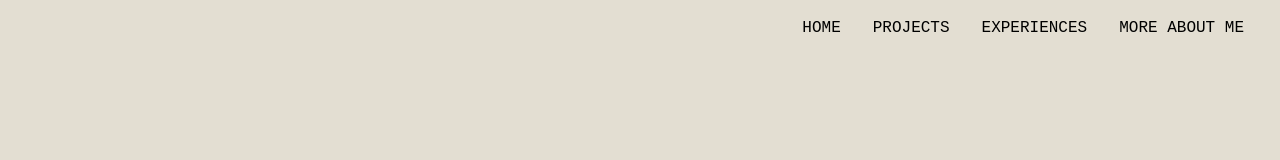
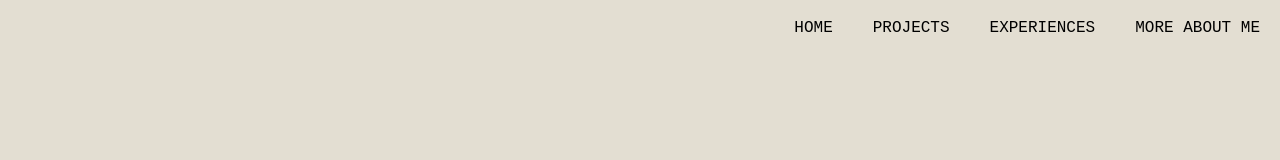
Before and after one commit to char-lie-ho/char-lie-ho.github.io, a plain HTML site: page index.html in a window 1280 px wide. Shown: the top 160 px of the page. Drawn offline with nearby package versions, Linux system fonts and the light colour scheme.

Commit message:
Remove nav bar bug

```diff
--- a/index.html
+++ b/index.html
@@ -27,7 +27,7 @@
 
 <body>
     <!-- nav -->
-    <nav id="navbarPlaceholder" class="navbar navbar-expand-sm p-2"> </nav>
+    <div id="navbarPlaceholder"> </div>
 
     <!-- body -->
 
--- a/nav.html
+++ b/nav.html
@@ -1,18 +1,7 @@
-<div class="container-fluid">
-    <nav class=" collapse navbar-collapse" id="navbarNavDropdown">
-        <ul class="navbar-nav ms-auto">
-            <li class="nav-item">
-                <a class="nav-link mx-2" href="index.html" style="color: #000;">HOME</a>
-            </li>
-            <li class="nav-item">
-                <a class="nav-link mx-2" href="project.html" style="color: #000;">PROJECTS</a>
-            </li>
-            <li class="nav-item">
-                <a class="nav-link mx-2" href="experience.html" style="color: #000;">EXPERIENCES</a>
-            </li>
-            <li class="nav-item">
-                <a class="nav-link mx-2" href="aboutme.html" style="color: #000;">MORE ABOUT ME</a>
-            </li>
-        </ul>
-    </nav>
-</div>
+<nav id="navbarNavDropdown" class="navbar justify-content-end">
+    <a class="nav-link mx-1" href="index.html" style="color: #000;">HOME</a>
+    <a class="nav-link mx-1" href="project.html" style="color: #000;">PROJECTS</a>
+    <a class="nav-link mx-1" href="experience.html" style="color: #000;">EXPERIENCES</a>
+    <a class="nav-link mx-1" href="aboutme.html" style="color: #000;">MORE ABOUT ME</a>
+
+</nav>
--- a/resource/styles.css
+++ b/resource/styles.css
@@ -1,4 +1,4 @@
-*:not(#clickMe):not(#me) :not(#getToKnow) {
+*:not(#clickMe):not(#me):not(#getToKnow) {
     background-color: #E3DED2;
 }
 
```
Also changed, not shown: aboutme.html (+1 -2 lines).
